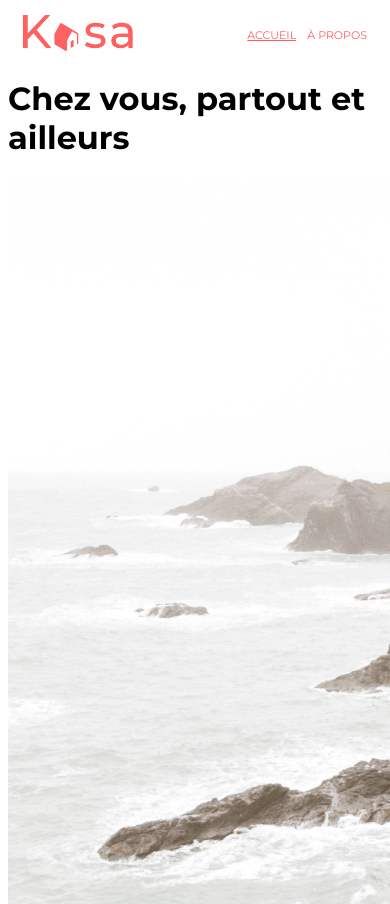
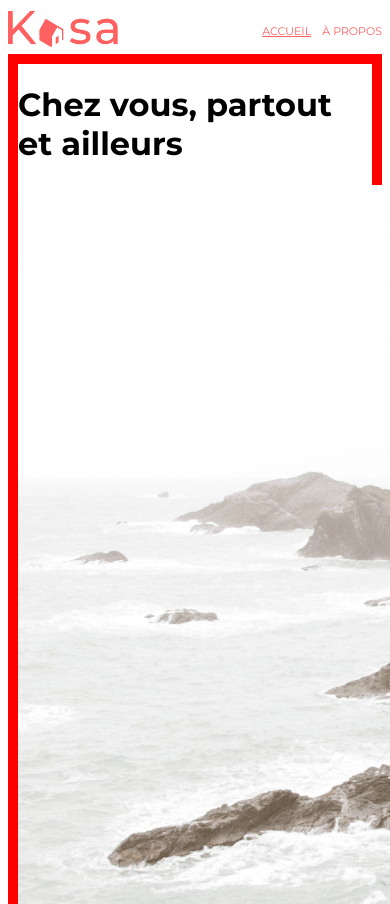
Before and after one commit to claractnn/P7-OpenClassrooms-Kasa, a React (Create React App) app: page /home in a window 390 px wide. Shown: the top 904 px of the page. Built offline with nearby package versions, Linux system fonts and the light colour scheme.

Commit message:
change structure breakpoints

```diff
--- a/src/styles/sass/main.css
+++ b/src/styles/sass/main.css
@@ -28,10 +28,7 @@ a {
 .header_nav_link_active {
   text-decoration: underline;
 }
-@media screen and (min-width: 993px) and (max-width: 1500px) {
-  .header {
-    margin: 40px 60px;
-  }
+@media screen and (min-width: 993px) and (max-width: 1600px) {
   .header_nav ul {
     gap: 4rem;
   }
@@ -43,9 +40,6 @@ a {
   }
 }
 @media screen and (min-width: 769px) and (max-width: 992px) {
-  .header {
-    margin: 20px 40px;
-  }
   .header_nav ul {
     gap: 2rem;
   }
@@ -59,7 +53,6 @@ a {
 @media screen and (max-width: 768px) {
   .header {
     text-transform: uppercase;
-    margin: 12px 15px;
   }
   .header_nav ul {
     gap: 0.7rem;
@@ -84,4 +77,42 @@ ul {
 
 a {
   color: inherit;
+}
+
+.banner {
+  border: solid 10px red;
+}
+.banner_img {
+  position: relative;
+  border-radius: 25px;
+}
+
+* {
+  text-decoration: none;
+  font-family: "Montserrat", sans-serif;
+  box-sizing: border-box;
+}
+
+ul {
+  list-style-type: none;
+}
+
+a {
+  color: inherit;
+}
+
+@media screen and (min-width: 993px) and (max-width: 1600px) {
+  .home {
+    margin: 40px 60px 20px;
+  }
+}
+@media screen and (min-width: 769px) and (max-width: 992px) {
+  .home {
+    margin: 20px 40px 20px;
+  }
+}
+@media screen and (max-width: 768px) {
+  .home {
+    margin: 12px 15px 20px;
+  }
 }/*# sourceMappingURL=main.css.map */
```
Also changed, not shown: src/styles/sass/pages/_Home.scss (+10 -8 lines), 1 other file (tests, documents, lock files or other folders).
